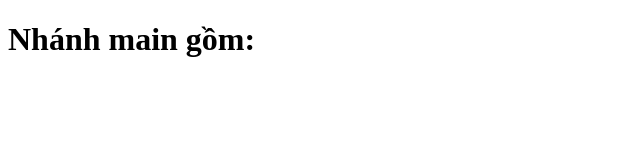
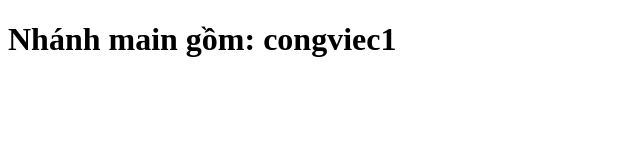
Before and after one commit to trangnt29/duan5, a plain HTML site: page index.html in a window 1280 px wide. Shown: the whole page, without its empty margins (0-640 px from the left). Drawn offline with Linux system fonts and the light colour scheme.

Commit message:
1. chuyen sang congviec1

```diff
--- a/index.html
+++ b/index.html
@@ -6,6 +6,8 @@
     <title>Nhánh main</title>
 </head>
 <body>
-    <h1>Nhánh main gồm: </h1>
+    <h1>Nhánh main gồm:
+        congviec1
+    </h1>
 </body>
 </html>
```
